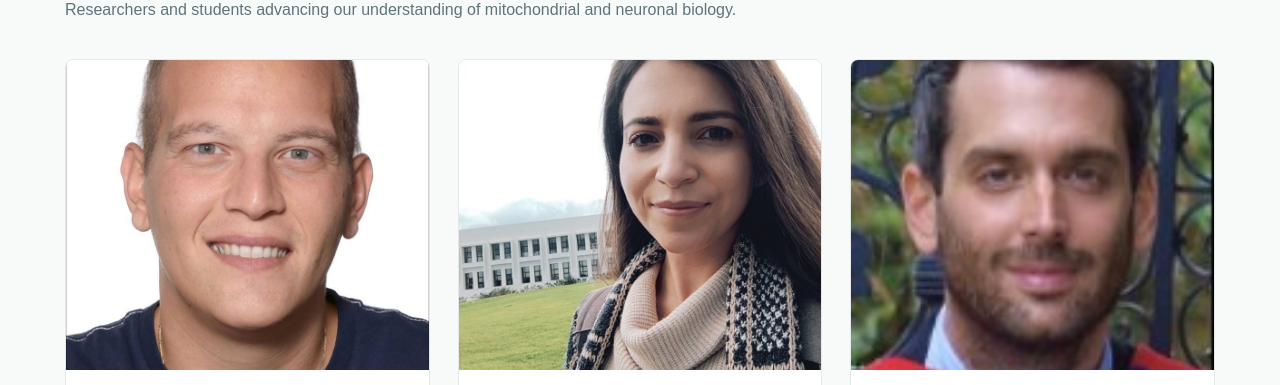
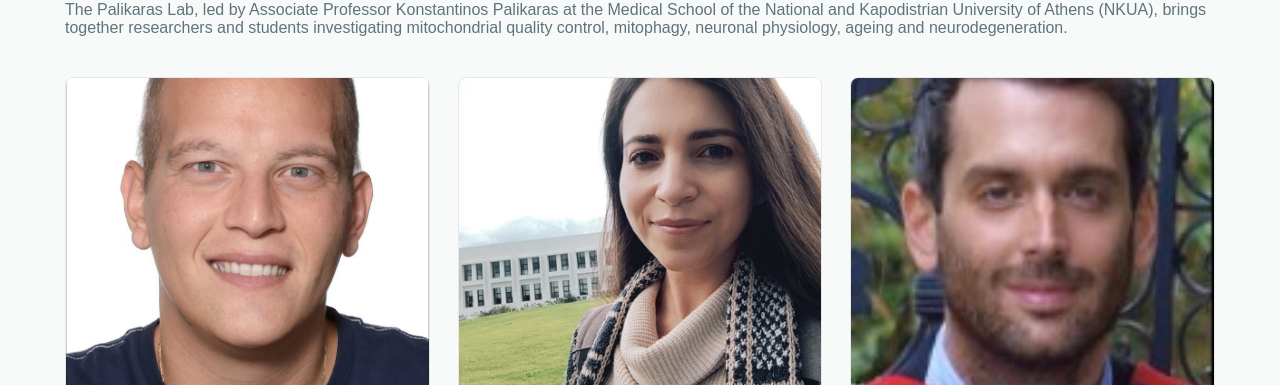
Before and after one commit to palikaraskon-cpu/palikaraslab, a plain HTML site: page people.html in a window 1280 px wide. Shown: the part 202-587 px from the top of the page. Drawn offline with Linux system fonts and the light colour scheme.

Commit message:
Update people.html

```diff
--- a/people.html
+++ b/people.html
@@ -4,7 +4,21 @@
 <head>
 <meta charset="UTF-8">
 <meta name="viewport" content="width=device-width, initial-scale=1">
-<title>Lab Members | Palikaras Lab</title>
+
+<title>Research Team | Palikaras Lab | Konstantinos Palikaras</title>
+
+<meta name="description" content="Meet the Palikaras Lab research team led by Konstantinos Palikaras at the National and Kapodistrian University of Athens, studying mitophagy, mitochondrial biology, ageing and neurodegeneration.">
+
+<link rel="canonical" href="https://palikaraslab.com/people.html">
+
+<meta name="robots" content="index, follow">
+
+<meta property="og:type" content="website">
+<meta property="og:title" content="Research Team | Palikaras Lab">
+<meta property="og:description" content="Meet the researchers investigating mitochondrial quality control, neuronal physiology, ageing and neurodegeneration at Palikaras Lab, NKUA.">
+<meta property="og:url" content="https://palikaraslab.com/people.html">
+<meta property="og:site_name" content="Palikaras Lab">
+
 <style>
 
 /* Unified Palikaras Lab navigation */
@@ -179,11 +193,17 @@ h1 {
 
 <main class="container">
 
+
 <h1>Meet the People</h1>
+
 <p class="intro">
-Researchers and students advancing our understanding
-of mitochondrial and neuronal biology.
+The Palikaras Lab, led by Associate Professor Konstantinos Palikaras
+at the Medical School of the National and Kapodistrian University
+of Athens (NKUA), brings together researchers and students
+investigating mitochondrial quality control, mitophagy,
+neuronal physiology, ageing and neurodegeneration.
 </p>
+
 
 <div class="people-grid" id="people-grid"></div>
 
```
